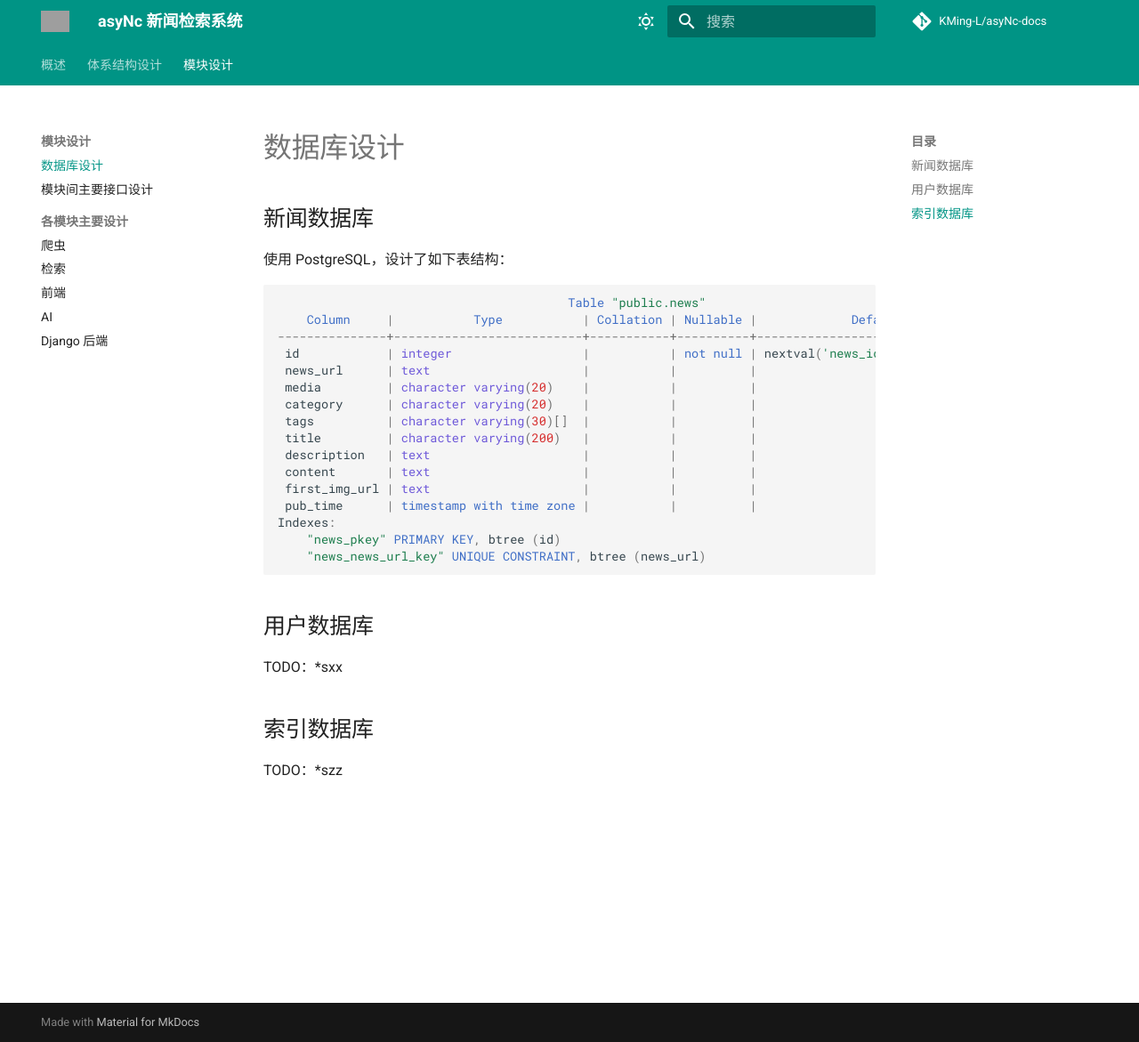
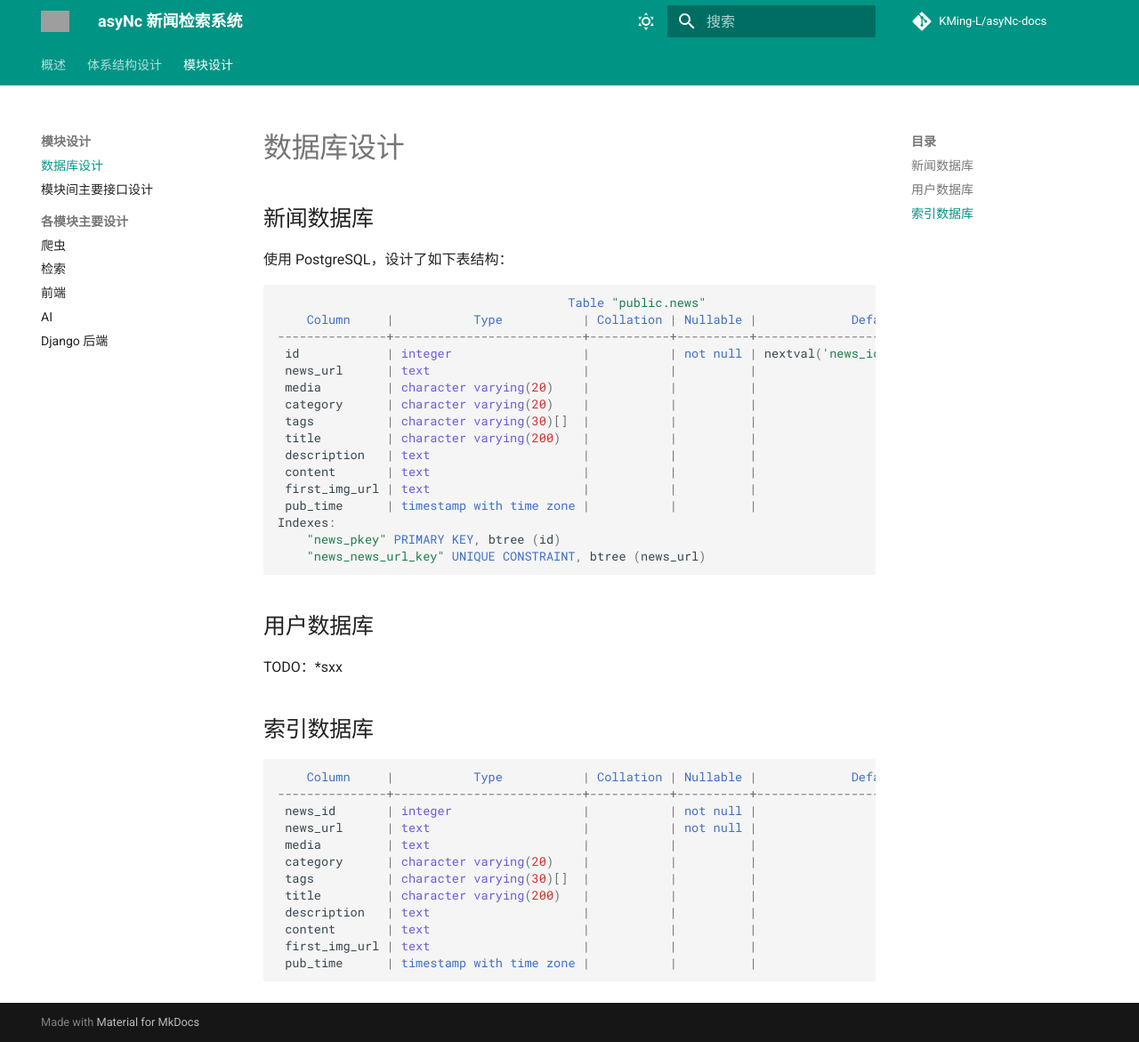
Before and after one commit to KMing-L/asyNc-docs, an MkDocs documentation site: the page built from docs/modules/database.md, in a window 1280 px wide and 1171 px high. Shown: the whole window at 89% size. Built offline with MkDocs 1.6.1 and Material for MkDocs 9.7.7, drawn with Linux system fonts in a browser that asks for light colours; comment, search, counter and statistics services are not loaded; grey boxes are pictures that could not be loaded.

Commit message:
finish search docs

````diff
--- a/docs/modules/database.md
+++ b/docs/modules/database.md
@@ -29,4 +29,17 @@ TODO：*sxx
 
 ## 索引数据库
 
-TODO：*szz
+```SQL
+    Column     |           Type           | Collation | Nullable |             Default
+---------------+--------------------------+-----------+----------+----------------------------------
+ news_id       | integer                  |           | not null |
+ news_url      | text                     |           | not null |
+ media         | text                     |           |          |
+ category      | character varying(20)    |           |          |
+ tags          | character varying(30)[]  |           |          |
+ title         | character varying(200)   |           |          |
+ description   | text                     |           |          |
+ content       | text                     |           |          |
+ first_img_url | text                     |           |          |
+ pub_time      | timestamp with time zone |           |          |
+```
````
Also changed, not shown: docs/modules/search.md (+1 -1 lines).
